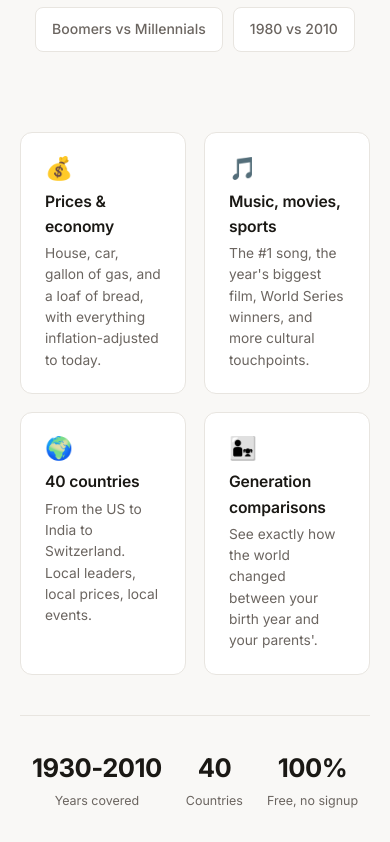
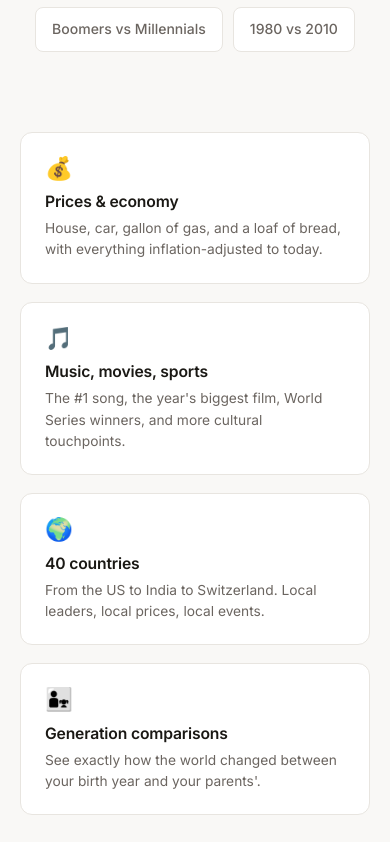
Before and after one commit to pivode/pivode.github.io, a website: page index.html in a window 390 px wide. Shown: the part 582-1424 px from the top of the page. Drawn offline with Linux system fonts and the light colour scheme.

Commit message:
fix: stack features grid to single column on mobile

```diff
--- a/index.html
+++ b/index.html
@@ -328,6 +328,7 @@
     @media (max-width: 600px) {
       .hero { padding: 64px 1.25rem 48px; }
       .features { padding: 32px 1.25rem 72px; }
+      .features-grid { grid-template-columns: 1fr; }
       nav { padding: 0 1.25rem; }
       .nav-links { gap: 16px; }
       .nav-link { font-size: 0.8rem; padding: 8px 0; }
```
